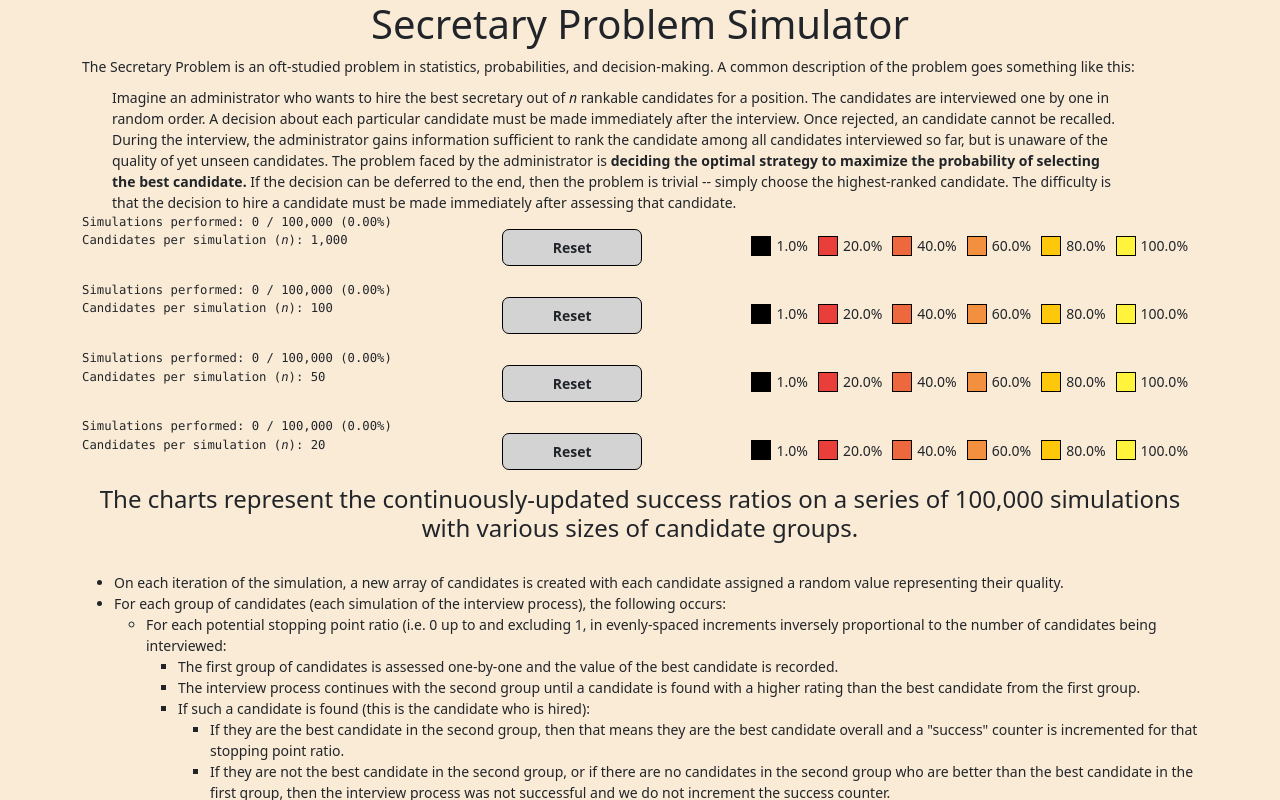
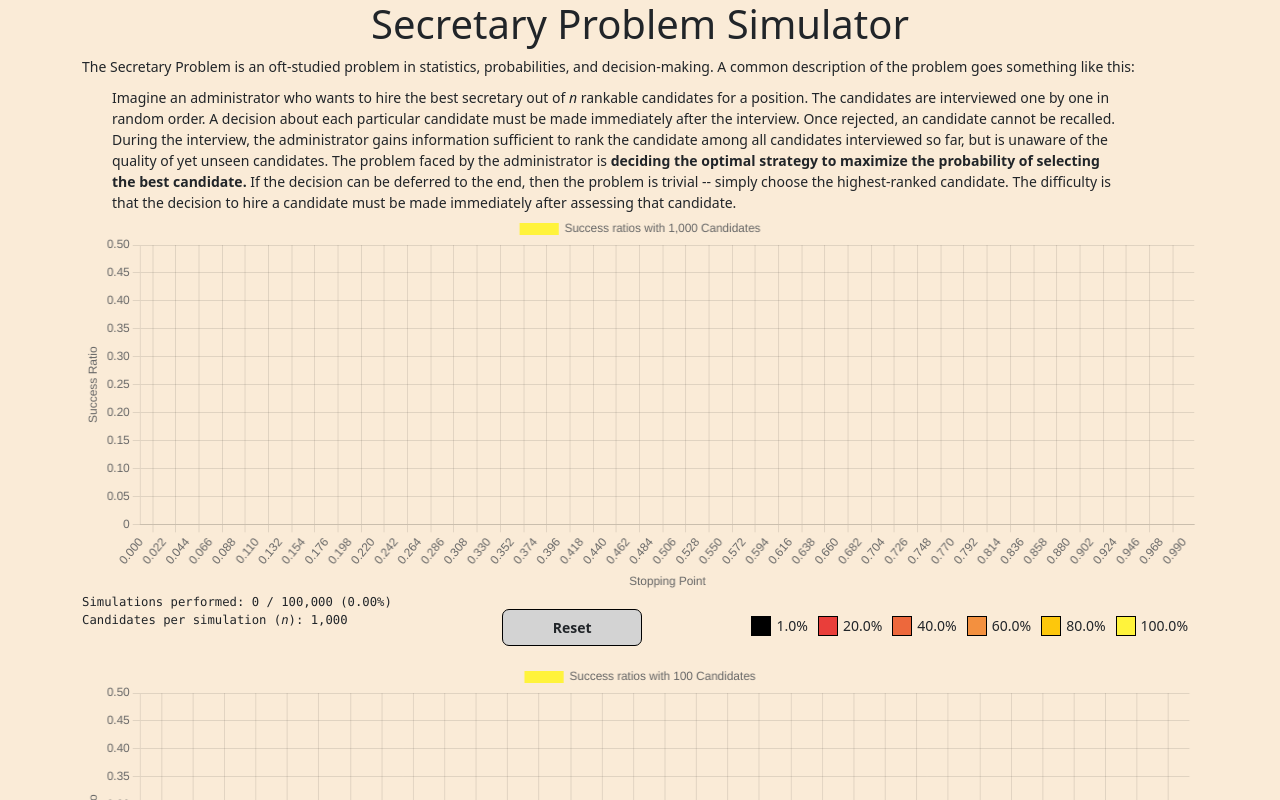
Before and after one commit to jduffey/secretary-problem, a React (Create React App) app: page / in a window 1280 px wide. Shown: the top 800 px of the page. Built offline with nearby package versions, Linux system fonts and the light colour scheme.

Commit message:
Move functionality into chart component

```diff
--- a/src/App.js
+++ b/src/App.js
@@ -8,6 +8,7 @@ import { SimulationManager } from "./components/SimulationManager";
 import { Footer } from "./components/Footer";
 
 const NUM_SIMULATIONS = 100_000;
+// const NUM_SIMULATIONS = 500;
 
 const App = () => {
     return (
--- a/src/components/SimulationChart.jsx
+++ b/src/components/SimulationChart.jsx
@@ -4,7 +4,22 @@ import { CategoryScale } from "chart.js/auto";
 
 Chart.register(CategoryScale);
 
-export const SimulationChart = ({ chartData }) => (
+export const SimulationChart = ({ numCandidates, successCounts, simulationCount, backgroundColor }) => {
+    const labels = Array.from({ length: numCandidates }, (_, i) => (i / numCandidates).toFixed(3));
+    const data = successCounts.map(count => count / simulationCount);
+
+    const chartData = {
+        labels,
+        datasets: [{
+            label: `Success ratios with ${numCandidates.toLocaleString()} Candidates`,
+            data,
+            backgroundColor,
+            barPercentage: 1.0,
+            categoryPercentage: 1.0,
+        }],
+    };
+
+    return (
         <Bar
             data={chartData}
             options={{
@@ -35,3 +50,4 @@ export const SimulationChart = ({ chartData }) => (
             }}
         />
     );
+};
--- a/src/components/SimulationManager.jsx
+++ b/src/components/SimulationManager.jsx
@@ -25,22 +25,12 @@ const colorScheme = {
 };
 
 export const SimulationManager = ({ numCandidates, numSimulations }) => {
-    const [chartData, setChartData] = useState({});
     const [simulationCount, setSimulationCount] = useState(0);
     const [successCounts, setSuccessCounts] = useState(new Array(numCandidates).fill(0));
     const [windowWidth, setWindowWidth] = useState(window.innerWidth);
+    const [barColors, setBarColors] = useState(new Array(numCandidates).fill(colorScheme.defaultColor));
 
     const stoppingPoints = Array.from({ length: numCandidates }, (_, i) => i / numCandidates);
-    const chartDataCommonProperties = {
-        labels: stoppingPoints.map(e => e.toFixed(3)),
-        datasets: [
-            {
-                label: `Success ratios with ${numCandidates.toLocaleString()} Candidates`,
-                barPercentage: 1.0,
-                categoryPercentage: 1.0,
-            },
-        ],
-    };
 
     const resetSimulation = () => {
         setSimulationCount(0);
@@ -63,10 +53,9 @@ export const SimulationManager = ({ numCandidates, numSimulations }) => {
     }, []);
 
     useEffect(() => {
-        let timer;
         const msDelayBetweenSimulations = 10;
         if (simulationCount < numSimulations) {
-            timer = setTimeout(async () => {
+            const timer = setTimeout(async () => {
                 const newSuccessCounts = [...successCounts];
                 const candidates = await generateCandidates(numCandidates);
 
@@ -78,44 +67,35 @@ export const SimulationManager = ({ numCandidates, numSimulations }) => {
 
                 setSuccessCounts(newSuccessCounts);
 
-                const newChartData = {
-                    ...chartDataCommonProperties,
-                    datasets: [
-                        {
-                            ...chartDataCommonProperties.datasets[0],
-                            data: newSuccessCounts.map((successCount) => successCount / (simulationCount + 1)),
-                        },
-                    ],
-                };
+                const newSuccessRatios = newSuccessCounts.map((successCount) => successCount / (simulationCount + 1));
 
-                const sortedSuccessRatios = [...newChartData.datasets[0].data].sort((a, b) => b - a);
+                const sortedSuccessRatios = [...newSuccessRatios].sort((a, b) => b - a);
 
-                newChartData.datasets[0].backgroundColor = newChartData.datasets[0].data.map((successRatio) => {
+                const newColors = newSuccessRatios.map((successRatio) => {
                     const thresholdPair = colorScheme.thresholds.find((pair) => {
                         return successRatio >= sortedSuccessRatios[Math.floor(sortedSuccessRatios.length * pair.threshold)];
                     });
                     return thresholdPair ? thresholdPair.color : colorScheme.defaultColor;
                 });
 
-                setChartData(newChartData);
-                setSimulationCount(prevCount => prevCount + 1);
+                setBarColors(newColors);
+
+                setSimulationCount(simulationCount + 1);
             }, msDelayBetweenSimulations);
+            return () => clearTimeout(timer);
         }
-
-        return () => {
-            if (timer) clearTimeout(timer);
-        };
-    }, [simulationCount, numSimulations, successCounts, numCandidates, chartDataCommonProperties, stoppingPoints]);
+    }, [simulationCount, numSimulations, successCounts, numCandidates, stoppingPoints]);
 
     return (
         <Container>
             <Row>
-                {chartData.labels && chartData.datasets &&
-                    <SimulationChart
-                        key={windowWidth}
-                        chartData={chartData}
-                    />
-                }
+                <SimulationChart
+                    key={windowWidth}
+                    numCandidates={numCandidates}
+                    successCounts={successCounts}
+                    simulationCount={simulationCount}
+                    backgroundColor={barColors}
+                />
             </Row>
             <Row>
                 <Col>
```
Lines whose indentation alone changed are shown as unchanged.
